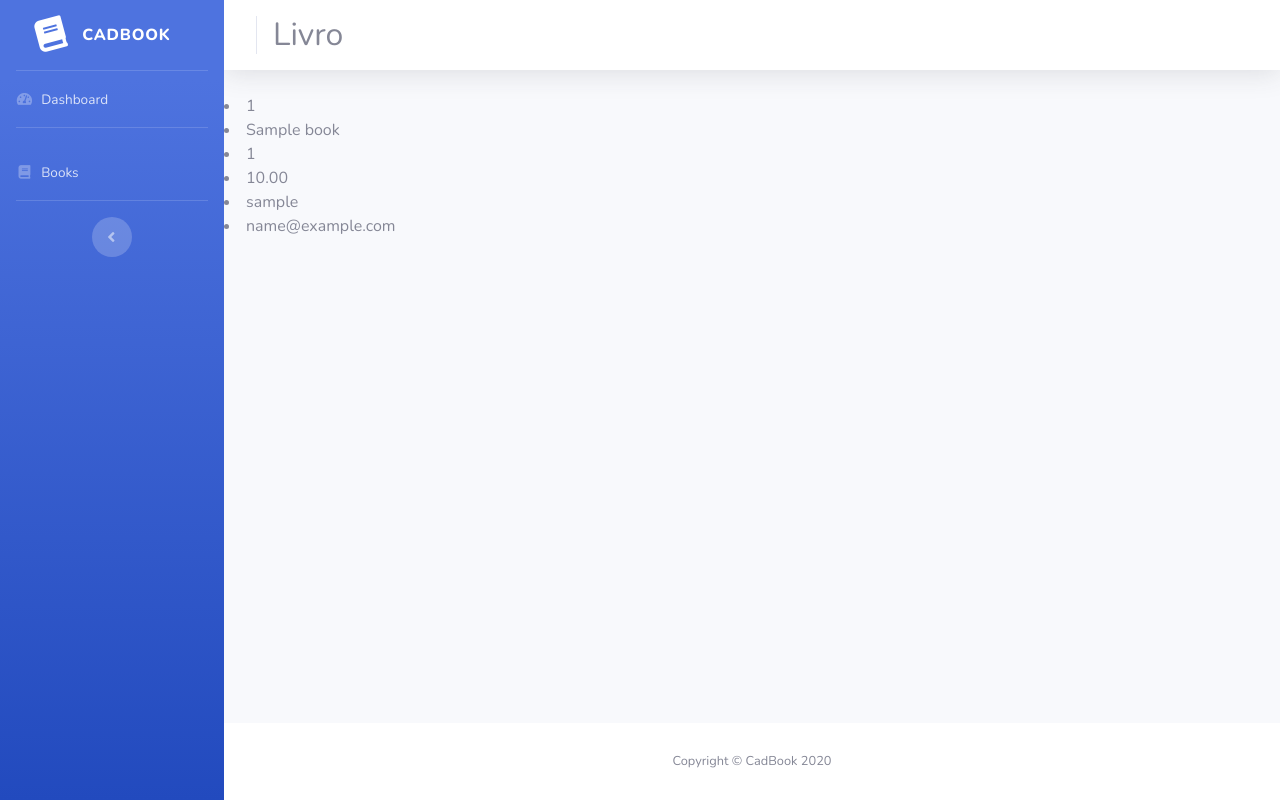
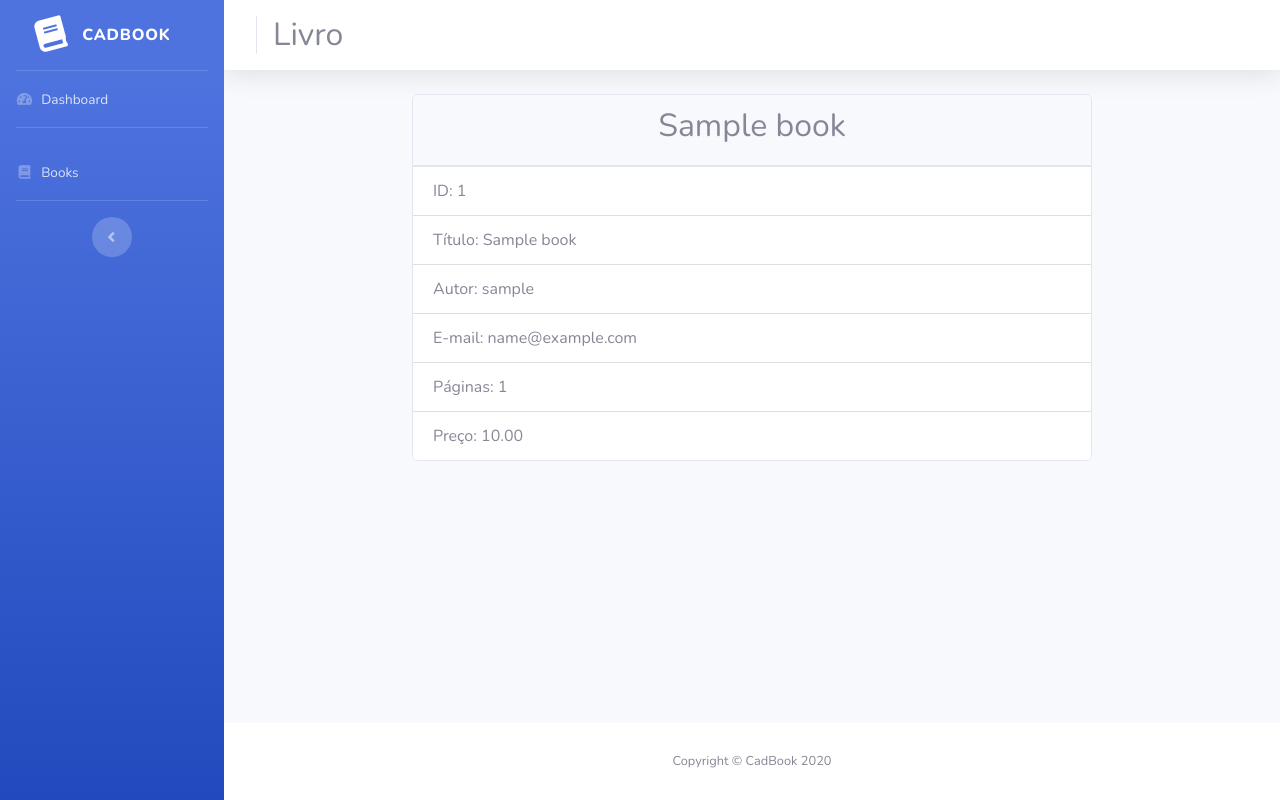
Before and after one commit to EwertonBello/cadbook_django, a Django app: page /books/1/ in a window 1280 px wide. Run offline with Django 3.2, Linux system fonts and the light colour scheme; tables that the repository leaves empty hold one stand-in row (values such as "Sample post"); some libraries are stand-ins or nearby versions.

Commit message:
finish design in detail page

```diff
--- a/book/templates/book/book_detail.html
+++ b/book/templates/book/book_detail.html
@@ -5,10 +5,20 @@ Livro
 {% endblock %}
 
 {% block content %}
-    <li>{{ book.id }}</li>
-    <li>{{ book.title }}</li>
-    <li>{{ book.pages }}</li>
-    <li>{{ book.price }}</li>
-    <li>{{ book.user.username }}</li>
-    <li>{{ book.user.email }}</li>
+    <div class="col-8 m-auto">
+            <div class="card">
+                <div class="card-header text-center">
+                    <h2>{{ book.title }}</h2>
+                </div>
+
+                <ul class="list-group list-group-flush">
+                    <li class="list-group-item">ID: {{ book.id }}</li>
+                    <li class="list-group-item">Título: {{ book.title }}</li>
+                    <li class="list-group-item">Autor: {{ book.user.username }}</li>
+                    <li class="list-group-item">E-mail: {{ book.user.email }}</li>
+                    <li class="list-group-item">Páginas: {{ book.pages }}</li>
+                    <li class="list-group-item">Preço: {{ book.price }}</li>
+                </ul>
+            </div>
+    </div>
 {% endblock %}
```
